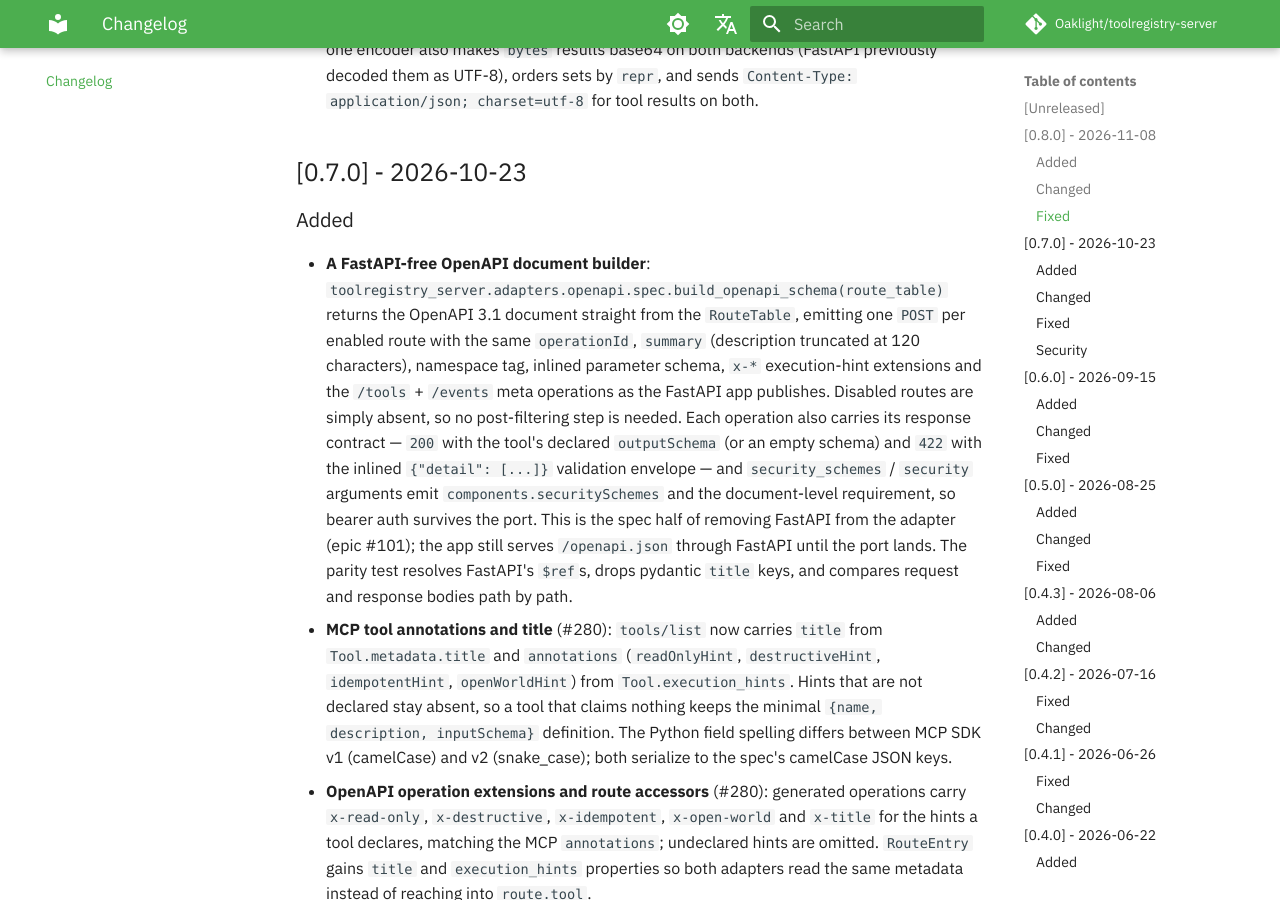
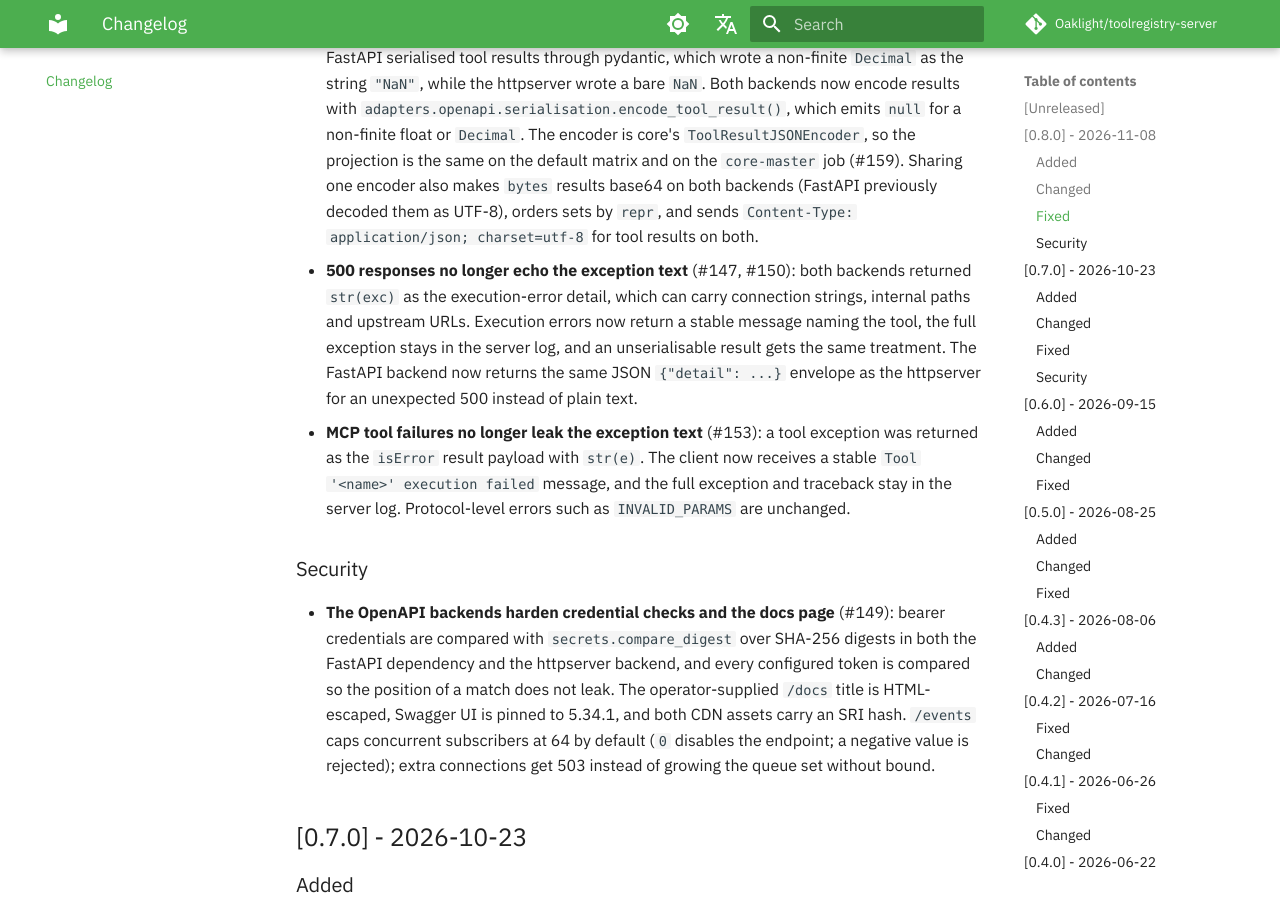
Before and after one commit to Oaklight/toolregistry-server, an MkDocs documentation site: the page built from docs/changelog.md, in a window 1280 px wide and 900 px high, scrolled down 4703 px. Built offline with MkDocs 1.6.1 and Material for MkDocs 9.7.7, drawn with Linux system fonts in a browser that asks for light colours; some web fonts are replaced; comment, search, counter and statistics services are not loaded; some of the changed text lies outside the part shown.

Commit message:
docs(changelog): record the remaining 0.8.0 security and error-handling changes

```diff
--- a/docs/changelog.md
+++ b/docs/changelog.md
@@ -25,12 +25,13 @@ The format is based on [Keep a Changelog](https://keepachangelog.com/en/1.1.0/),
 - **Parameter overrides that tighten the tool's model are rejected** (core #384): `override_parameters` now refuses an override that adds `required`, tightens `minimum`/`maximum`/`minLength`/`maxLength`, changes `pattern`, narrows or changes `enum`, or narrows or changes a property's type on a model-backed tool, because the tool's validation model would not enforce the stricter contract. A looser override is saved with a `UserWarning`. Existing stricter overrides must be relaxed or moved to a proxy tool; proxy tools validate against the served schema and are unaffected. The rejection is raised by the programmatic `override_parameters` call. `toolregistry-server` itself applies no route parameter overrides from configuration, so upgrading cannot fail startup on its own; a downstream loader that does apply them should catch `ValueError`, log the tool name and reason, and skip that override so the service still starts.
 - **OpenAPI requests are validated without pydantic models** (#123, epic #101): `_schema_to_pydantic`, `_resolve_type` and the `__annotations__` patching are gone. Bodies now go through `Tool.validate_parameters()` for signature-derived tools — the same coercion and unknown-key filtering `invoke` applies — and the vendored `jsonschema.schema_validate()` for proxy tools (MCP / OpenAPI / LangChain), which have no `parameters_model`. Both paths surface the existing 422 `{"detail": [...]}` envelope with `loc` / `msg` / `type`, so client-side error handling is unchanged. Bodies that are not JSON objects (arrays, strings, numbers, `null`, form posts) return 422 instead of failing in argument handling.
 - **`/openapi.json` is produced by the `RouteTable` builder** (#124, epic #101): the document is built by `build_openapi_schema(route_table)` instead of FastAPI's `get_openapi()` over the generated pydantic models, so what the app publishes and what the standalone builder emits can no longer drift. Disabled routes are absent by construction.
+- **Vendored jsonschema 0.4.4**: the bundled validator moved to zerodep 0.4.4; no public API change.
 
 ### Fixed
 
 - **Request validation no longer blocks the httpserver event loop** (#161): `_validate_arguments` ran synchronously inside the async handler, so a large body or schema stalled SSE streams and every other request in the same process. Both OpenAPI backends now run it in a worker thread: the httpserver handler and the FastAPI async endpoint use `asyncio.to_thread`, while FastAPI sync endpoints already run in its thread pool. `HTTPException` still reaches the client as the same 422 envelope.
 - **Tool failures in the OpenAPI backends log a traceback again** (#162): the vendored `structlog` chain has no `format_exc_info` processor, so `logger.exception()` reached `ConsoleRenderer` as `exc_info=True` and the traceback was dropped. Both backends now pass `exception=traceback.format_exc()` explicitly, the same way the MCP path does; the FastAPI adapter uses the vendored logger instead of stdlib `logging` so the keyword is accepted. The client-visible 500 body is unchanged.
-- **Spec-supplied regexes are no longer executed during OpenAPI request validation** (core #384): a `pattern` or `patternProperties` from an OpenAPI document could backtrack catastrophically and hang a tool call, because Python's `re` has no timeout. Proxy tools are now validated against a copy without those keywords (`additionalProperties: false` is relaxed at the same level when `patternProperties` is dropped), while `/openapi.json`, the MCP `inputSchema` and the route ETag still publish the original constraints. Overrides keep their regexes; the upstream API remains the authority for field formats.
+- **Spec-supplied regexes are no longer executed during OpenAPI request validation** (core #384): a `pattern` or `patternProperties` from an OpenAPI document could backtrack catastrophically and hang a tool call, because Python's `re` has no timeout. Proxy tools are now validated against a copy without those keywords (`additionalProperties: false` is relaxed at the same level when `patternProperties` is dropped), while `/openapi.json`, the MCP `inputSchema` and the route ETag still publish the original constraints. Overrides keep their regexes; the upstream API remains the authority for field formats. In the same batch, `additionalProperties: {}` is no longer treated as `False`: an empty schema now permits extras, matching the override path, instead of accepting them in validation and then filtering them out.
 - **A local OpenAPI path in operator configuration now loads** (core #376): core #376 made `load_openapi_spec()` reject local paths unless the caller opts in, and `register_openapi_source()` did not, so an `openapi` source pointing at a local file registered no tools and only logged a warning. The server now passes `allow_local_files=True`; the admin panel input remains http(s)-only.
 - **The httpserver request-body cap is configurable** (#134): the vendored backend inherited a 1 MiB cap, so a tool call whose arguments exceeded that worked on the FastAPI backend and returned 413 on the httpserver backend. `--max-body-size BYTES` and `OpenAPIAdapter(max_body_size=...)` now set the cap; the default stays 1 MiB, a non-positive value raises `ValueError`, and an oversized body returns a JSON `413` with no traceback. A body large enough that the client is still writing when the server rejects it can still end in a connection reset — draining the unread body has to happen in the vendored server.
 - **A core tool override now reaches every served schema**: `ToolRegistry.override()` swaps
@@ -47,6 +48,12 @@ The format is based on [Keep a Changelog](https://keepachangelog.com/en/1.1.0/),
   (MCP `tools/list`).
 - **Route overrides are validated and authoritative** (#138): an override is now a validated copy. `override_parameters` requires an object schema (accepting `["object", "null"]`), normalizes an omitted `additionalProperties` to `false`, fills `required` from the tool's validation model, warns when a model-required field is missing from the override, and rejects a typed `additionalProperties` that a model-backed tool cannot enforce. The OpenAPI adapter checks the served schema before the validation model, so a key the override omits is rejected with `extra_forbidden` instead of silently reaching the callable.
 - **Non-finite tool results are strict JSON on both OpenAPI backends** (#130, #135): FastAPI serialised tool results through pydantic, which wrote a non-finite `Decimal` as the string `"NaN"`, while the httpserver wrote a bare `NaN`. Both backends now encode results with `adapters.openapi.serialisation.encode_tool_result()`, which emits `null` for a non-finite float or `Decimal`. The encoder is core's `ToolResultJSONEncoder`, so the projection is the same on the default matrix and on the `core-master` job (#159). Sharing one encoder also makes `bytes` results base64 on both backends (FastAPI previously decoded them as UTF-8), orders sets by `repr`, and sends `Content-Type: application/json; charset=utf-8` for tool results on both.
+- **500 responses no longer echo the exception text** (#147, #150): both backends returned `str(exc)` as the execution-error detail, which can carry connection strings, internal paths and upstream URLs. Execution errors now return a stable message naming the tool, the full exception stays in the server log, and an unserialisable result gets the same treatment. The FastAPI backend now returns the same JSON `{"detail": ...}` envelope as the httpserver for an unexpected 500 instead of plain text.
+- **MCP tool failures no longer leak the exception text** (#153): a tool exception was returned as the `isError` result payload with `str(e)`. The client now receives a stable `Tool '<name>' execution failed` message, and the full exception and traceback stay in the server log. Protocol-level errors such as `INVALID_PARAMS` are unchanged.
+
+### Security
+
+- **The OpenAPI backends harden credential checks and the docs page** (#149): bearer credentials are compared with `secrets.compare_digest` over SHA-256 digests in both the FastAPI dependency and the httpserver backend, and every configured token is compared so the position of a match does not leak. The operator-supplied `/docs` title is HTML-escaped, Swagger UI is pinned to 5.34.1, and both CDN assets carry an SRI hash. `/events` caps concurrent subscribers at 64 by default (`0` disables the endpoint; a negative value is rejected); extra connections get 503 instead of growing the queue set without bound.
 
 ## [0.7.0] - 2026-10-23
 
```
